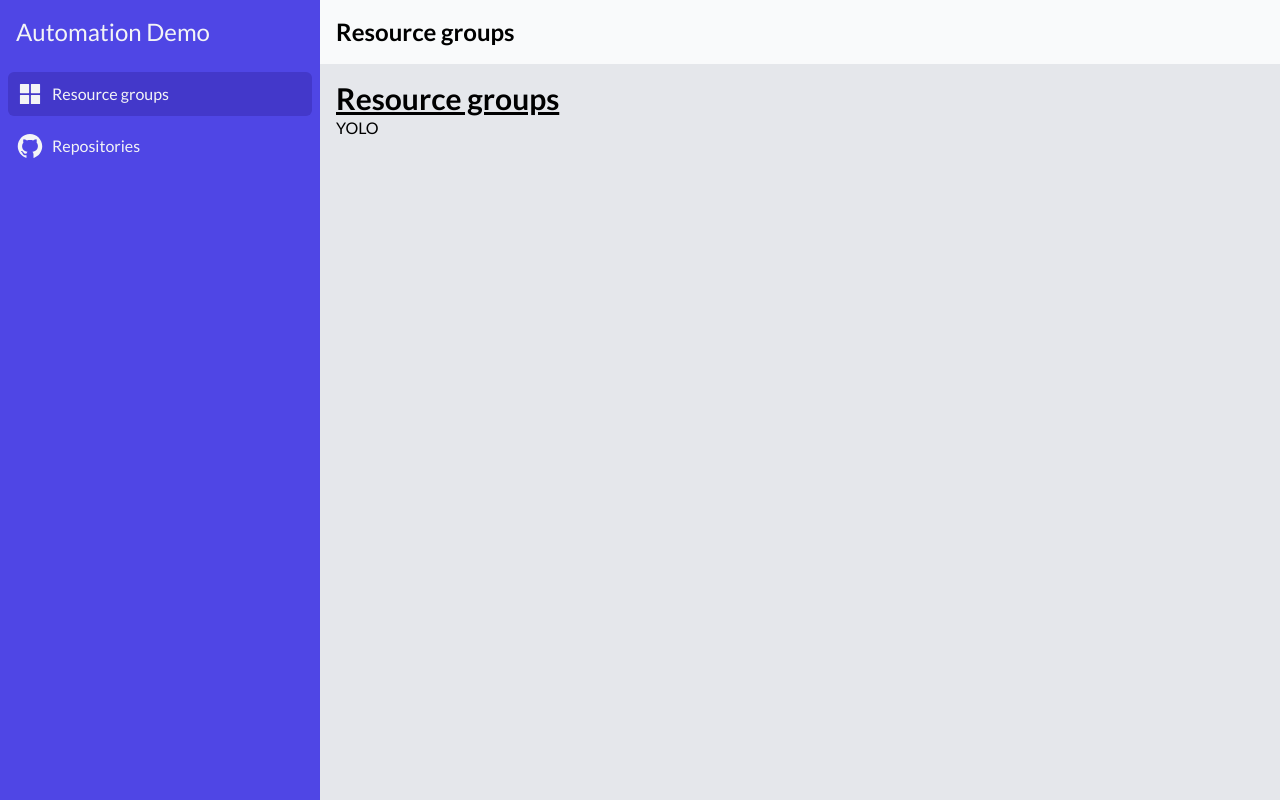
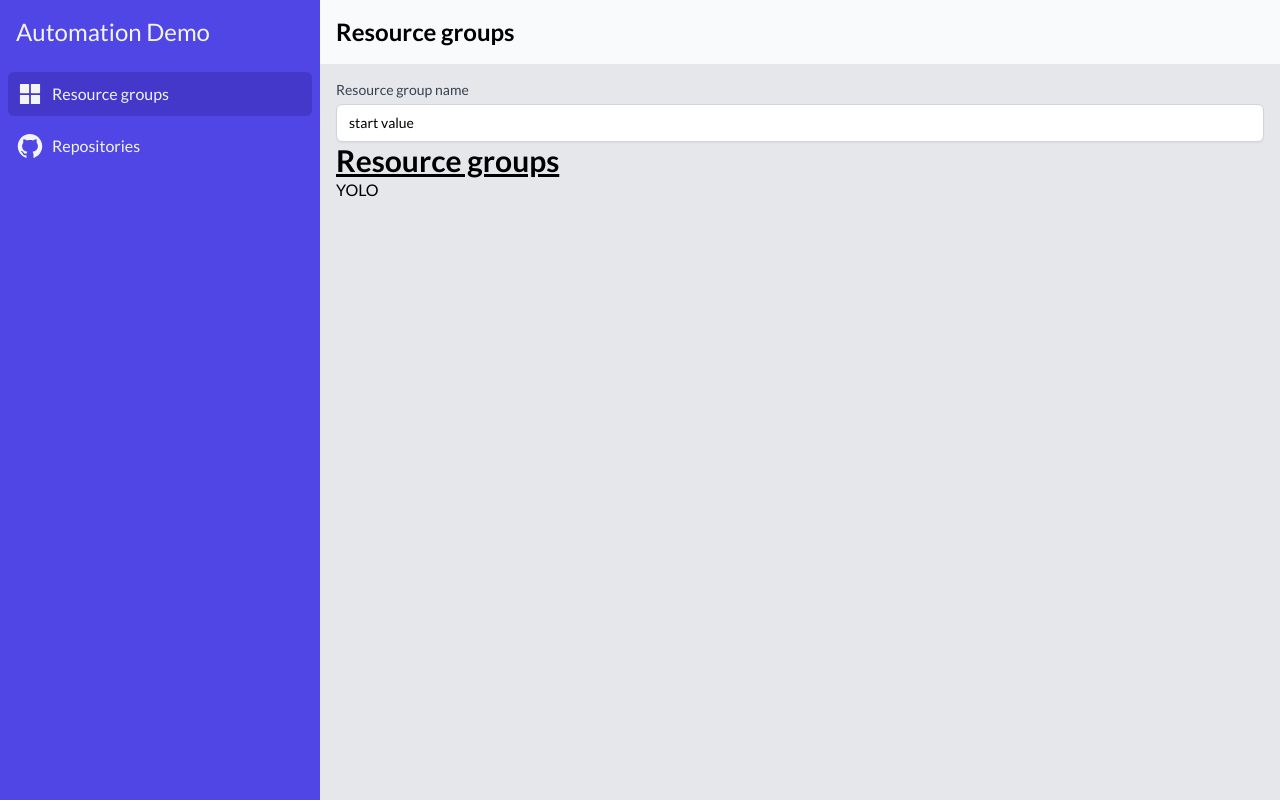
Before and after one commit to mastoj/pulumi-automation-demo, a Next.js app: page /resource-groups in a window 1280 px wide. Built offline with nearby package versions, Linux system fonts and the light colour scheme.

Commit message:
First input field done

```diff
--- /dev/null
+++ b/components/form.tsx
@@ -0,0 +1,41 @@
+import React from "react";
+
+export interface FormFieldProps {
+    id?: string;
+    label: string;
+    children: React.ReactNode;
+}
+export const FormField = ({ label, id, children }: FormFieldProps) => {
+    return (
+        <div>
+            <label
+                htmlFor={id}
+                className="block text-sm font-medium text-gray-700"
+            >
+                {label}
+            </label>
+            <div className="mt-1">{children}</div>
+        </div>
+    );
+};
+
+export interface InputProps
+    extends React.DetailedHTMLProps<
+        React.InputHTMLAttributes<HTMLInputElement>,
+        HTMLInputElement
+    > {
+    label: string;
+    type: "text" | "email" | "password";
+}
+export const Input = (inputProps: InputProps) => {
+    const props = {
+        ...inputProps,
+        className:
+            "shadow-sm focus:ring-indigo-500 focus:border-indigo-500 block w-full sm:text-sm border-gray-300 rounded-md",
+    };
+    return (
+        <FormField label={inputProps.label} id={inputProps.id}>
+            <input {...props} />
+        </FormField>
+    );
+};
--- a/pages/resource-groups/index.tsx
+++ b/pages/resource-groups/index.tsx
@@ -1,10 +1,49 @@
 import { NextPage } from "next";
-import Layout from "../../components/Layout";
+import { useState } from "react";
+import { Input } from "../../components/form";
 
-const Index: NextPage = () => (
-    <div>
-        <h1 className="text-3xl font-bold underline">Resource groups</h1>
-    </div>
-)
+function Example() {
+    return (
+        <div>
+            <label
+                htmlFor="email"
+                className="block text-sm font-medium text-gray-700"
+            >
+                Email
+            </label>
+            <div className="mt-1">
+                <input
+                    type="email"
+                    name="email"
+                    id="email"
+                    className="shadow-sm focus:ring-indigo-500 focus:border-indigo-500 block w-full sm:text-sm border-gray-300 rounded-md"
+                    placeholder="you@example.com"
+                />
+            </div>
+        </div>
+    );
+}
+
+const Index: NextPage = () => {
+    const [value, setValue] = useState("start value");
+    return (
+        <div>
+            <form>
+                <Input
+                    type="text"
+                    onChange={(e) => {
+                        return setValue(e.target.value);
+                    }}
+                    value={value}
+                    label="Resource group name"
+                    id="resourceGroup"
+                    name="resourceGroup"
+                    placeholder="pulumi-up-demo"
+                />
+            </form>
+            <h1 className="text-3xl font-bold underline">Resource groups</h1>
+        </div>
+    );
+};
 
 export default Index;
```
